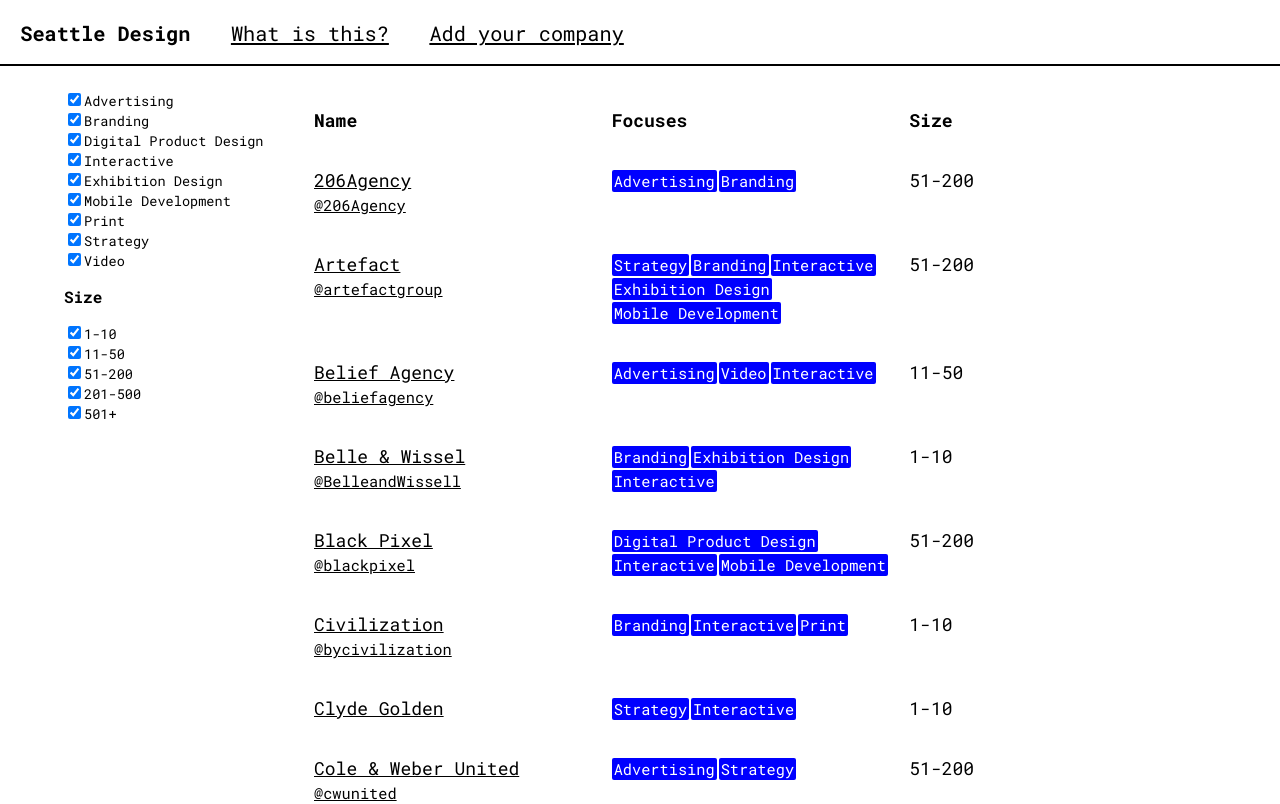
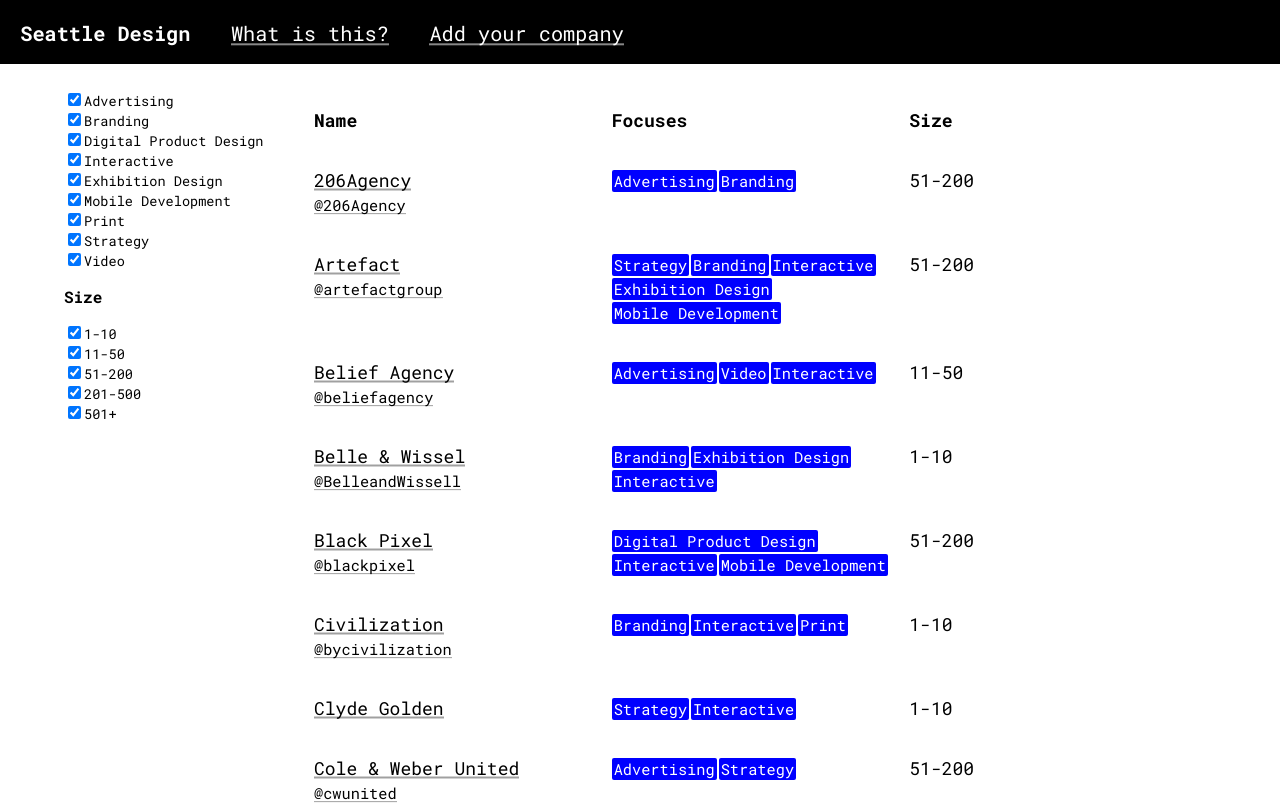
Before and after one commit to seattledesigninfo/seattledesign.info, a React (Create React App) app: page / in a window 1280 px wide. Shown: the top 804 px of the page. Built offline with nearby package versions, Linux system fonts and the light colour scheme.

Commit message:
Update navigation and anchor styles

```diff
--- a/src/styles.css
+++ b/src/styles.css
@@ -16,7 +16,17 @@ p + p {
 }
 
 a {
-  color: #000;
+  background: transparent linear-gradient(to bottom, transparent 93%, rgba(150, 150, 150, .9) 93%);
+  background-position: 0 1.25em;
+  color: inherit;
+  position: relative;
+  text-decoration: none;
+  transition: background 200ms ease-in;
+}
+
+a:hover {
+  background: transparent linear-gradient(to bottom, transparent 93%, rgba(0, 0, 255,.9) 93%);
+  background-position: 0 1.25em;
 }
 
 ul {
@@ -58,13 +68,14 @@ label {
 }
 
 .navigation {
-  background: #fff;
-  border-bottom: solid 2px #000;
+  background: #000;
+  color: #fff;
   font-size: 1.125em;
   height: 4rem;
   position: fixed;
   top: 0;
   width: 100%;
+  z-index: 9;
 }
 
 .navigation-item {
@@ -131,6 +142,10 @@ label {
   padding: .5rem 1rem;
   right: 1em;
   text-decoration: none;
+
+  a {
+    background: none;
+  }
 }
 
 .about-container {
```
